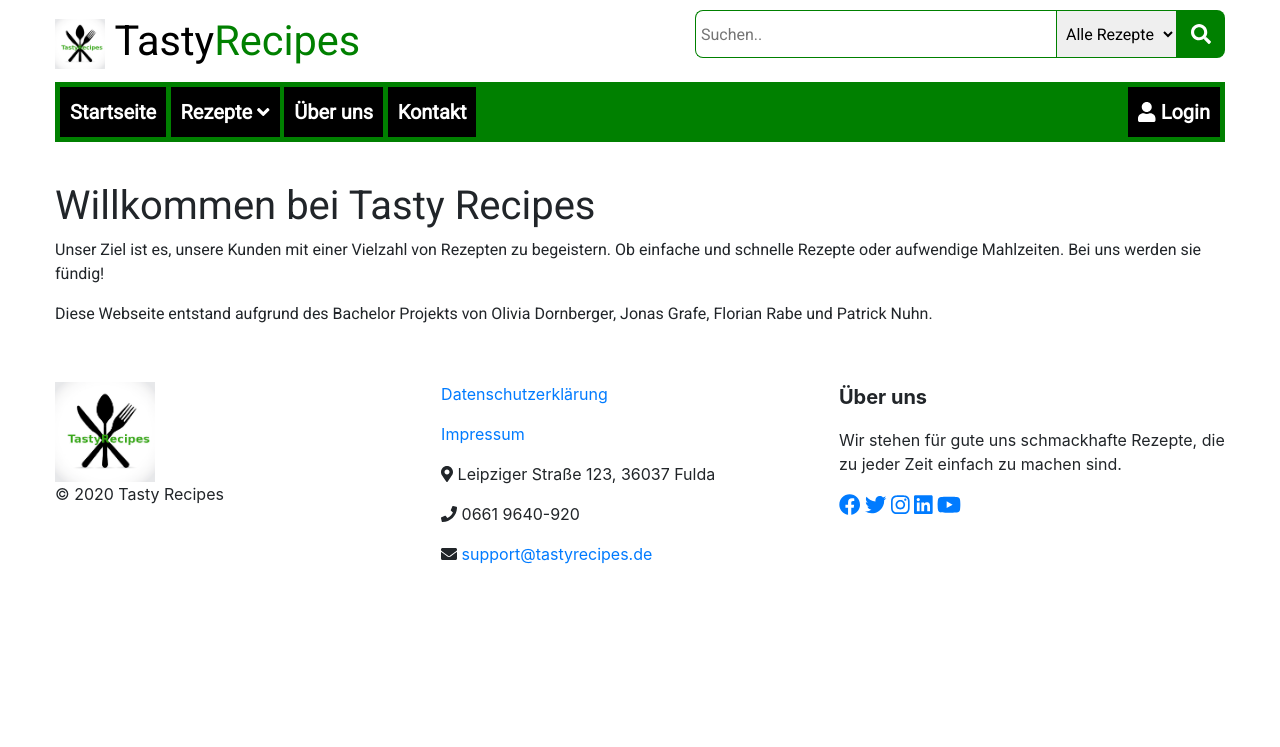
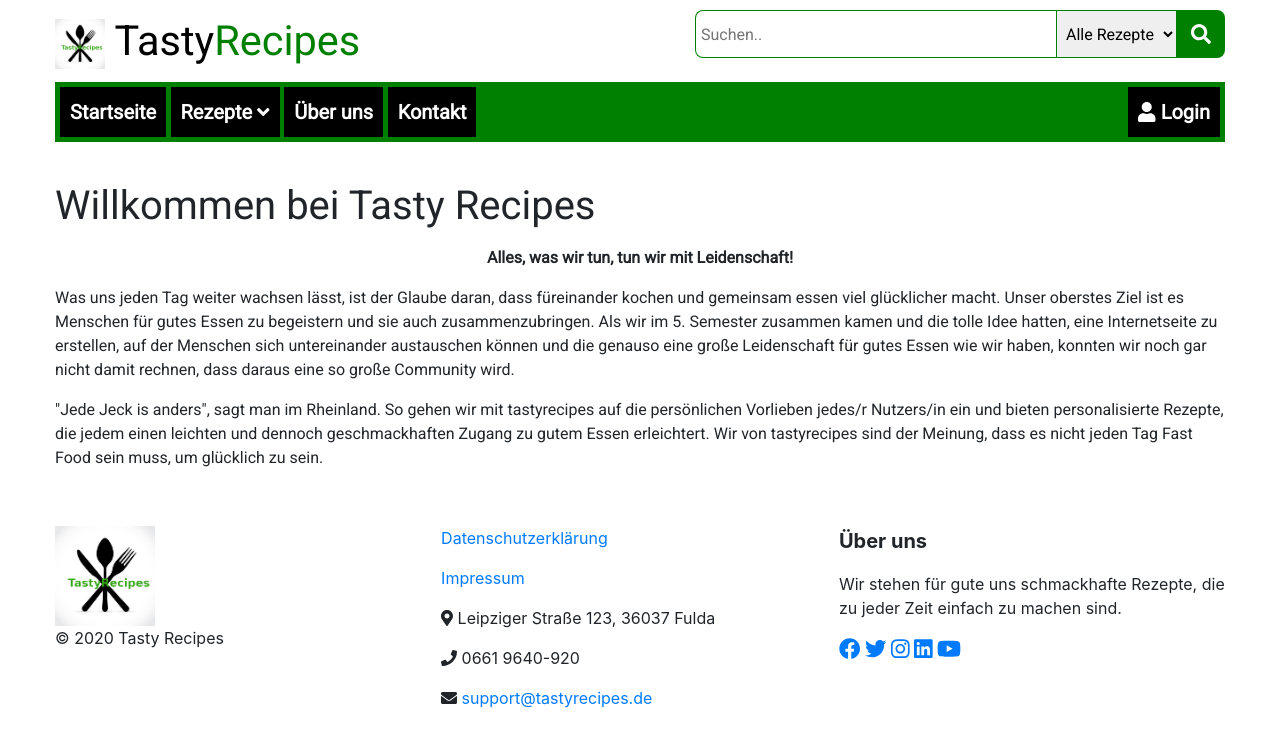
Before and after one commit to tasty-recipes-project/tastyrecipes-webseite, a PHP site: page /aboutUs.php in a window 1280 px wide. Shown: the top 747 px of the page. Run offline with PHP 8.4, Linux system fonts and the light colour scheme.

Commit message:
Update aboutUs.php

```diff
--- a/aboutUs.php
+++ b/aboutUs.php
@@ -11,15 +11,20 @@
 	</head>
 	<body>
 		<h1>Willkommen bei Tasty Recipes</h1>
-
+		<p></p>
 		<p>
-			Unser Ziel ist es, unsere Kunden mit einer Vielzahl von Rezepten zu begeistern.
-			Ob einfache und schnelle Rezepte oder aufwendige Mahlzeiten.
-			Bei uns werden sie fündig!
+		<center>
+		<span style="font-weight:bold"; style="font-family:'Times New Roman',Times,serif">
+		Alles, was wir tun, tun wir mit Leidenschaft!
+		</span>
+		</center>
 		</p>
-
 		<p>
-		Diese Webseite entstand aufgrund des Bachelor Projekts von Olivia Dornberger, Jonas Grafe, Florian Rabe und Patrick Nuhn.
+		Was uns jeden Tag weiter wachsen lässt, ist der Glaube daran, dass füreinander kochen und gemeinsam essen viel glücklicher macht. Unser oberstes Ziel ist es Menschen für gutes Essen zu begeistern und sie auch zusammenzubringen.
+		Als wir im 5. Semester zusammen kamen und die tolle Idee hatten, eine Internetseite zu erstellen, auf der Menschen sich untereinander austauschen können und die genauso eine große Leidenschaft für gutes Essen wie wir haben, konnten wir noch gar nicht damit rechnen, dass daraus eine so große Community wird.
+		</p>
+		<p>
+		"Jede Jeck is anders", sagt man im Rheinland. So gehen wir mit tastyrecipes auf die persönlichen Vorlieben jedes/r Nutzers/in ein und bieten personalisierte Rezepte, die jedem einen leichten und dennoch geschmackhaften Zugang zu gutem Essen erleichtert. Wir von tastyrecipes sind der Meinung, dass es nicht jeden Tag Fast Food sein muss, um glücklich zu sein.
 		</p>
 	</body>
 </html>
```
